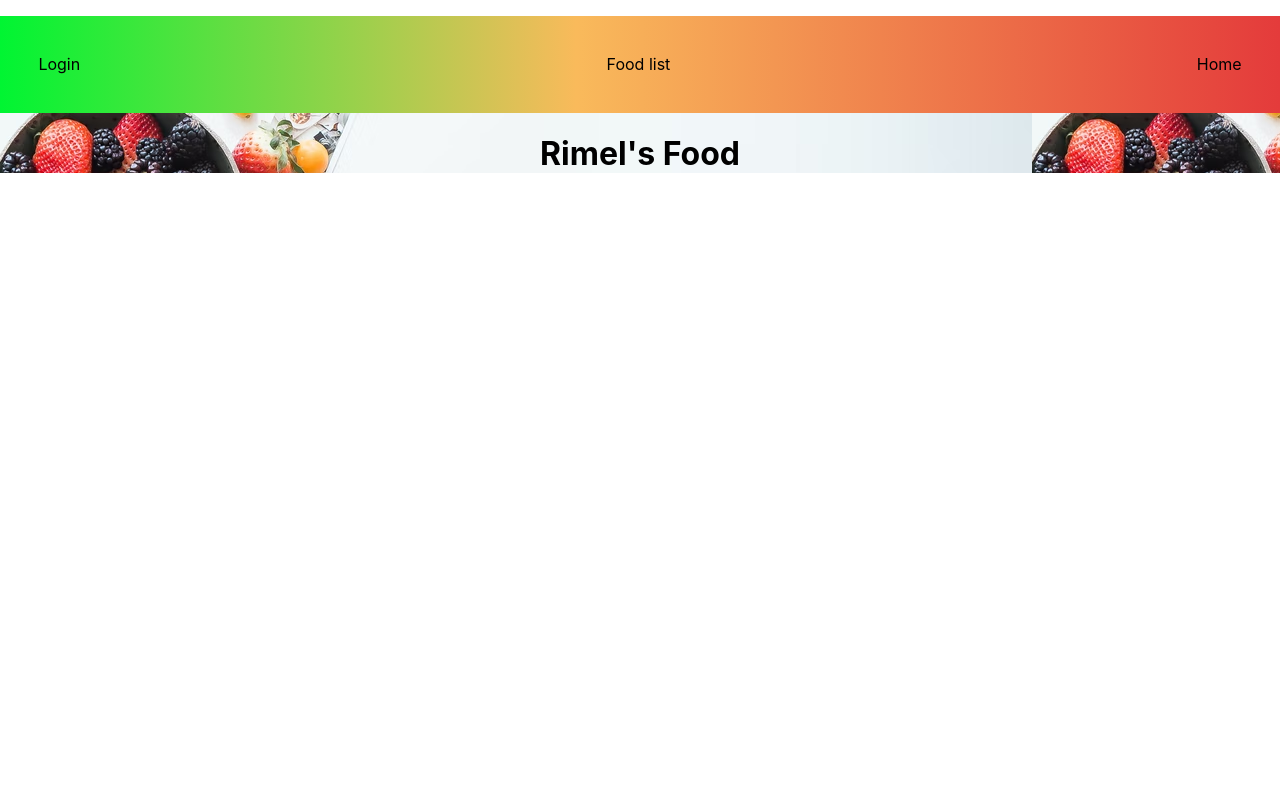
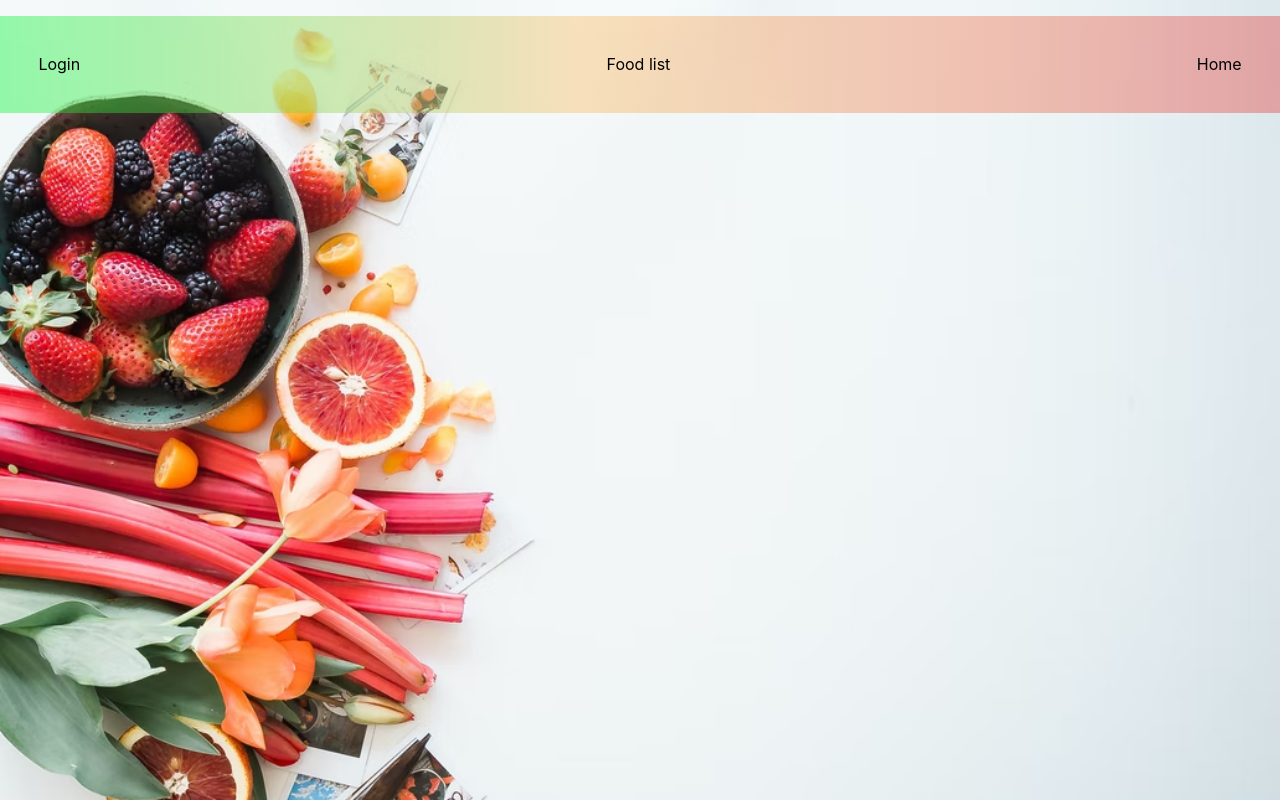
Before and after one commit to narimenmokrani1/Website, a React (Create React App) app in the folder narimen-website/: page / in a window 1280 px wide. Built offline with nearby package versions, Linux system fonts and the light colour scheme.

Commit message:
header transparent

```diff
--- a/narimen-website/src/App.css
+++ b/narimen-website/src/App.css
@@ -1,6 +1,10 @@
+body {
+  background-image: url('./Components/Main/photo-1490818387583-1baba5e638af.avif');
+  background-size:cover;
+	background-repeat:no-repeat;
+}
 .App {
   text-align: center;
-  background-image: url('./Components/Main/photo-1490818387583-1baba5e638af.avif');
 }
 
 .App-logo {
--- a/narimen-website/src/App.js
+++ b/narimen-website/src/App.js
@@ -5,7 +5,7 @@ function App() {
   return (
     <div className="App">
       <Header/>
-     <h1>Rimel's Food</h1>
+     {/* <h1>Rimel's Food</h1> */}
 
     </div>
   );
--- a/narimen-website/src/Components/Header/Header.css
+++ b/narimen-website/src/Components/Header/Header.css
@@ -4,5 +4,11 @@
     flex-direction: row;
     justify-content: space-between;
     padding: 3%;
-    background: linear-gradient(90deg, rgba(0,245,50,1) 0%, rgba(249,186,91,1) 45%, rgba(228,59,59,1) 100%);
+    background: linear-gradient(90deg, rgba(0,245,50,0.4) 0%, rgba(249,186,91,0.4) 45%, rgba(228,59,59,0.4) 100%);
 }
+/* .transparent-bg{
+	background: rgba(255, 165, 0, 0.3);
+    padding: 20px;
+    text-align: center;
+    font-size: 26px;
+} */
--- a/narimen-website/src/Components/Header/Header.js
+++ b/narimen-website/src/Components/Header/Header.js
@@ -3,7 +3,7 @@ import style from './Header.css'
 function Header(props) {
     return (
 			<header>
-            <ul className='header'>
+				<ul className='header transparent-bg'>
 					<li className='ligin'>Login</li>
 					<li className='food_list'>Food list</li>
 					<li className='home'>Home</li>
```
Lines whose indentation alone changed are shown as unchanged.
